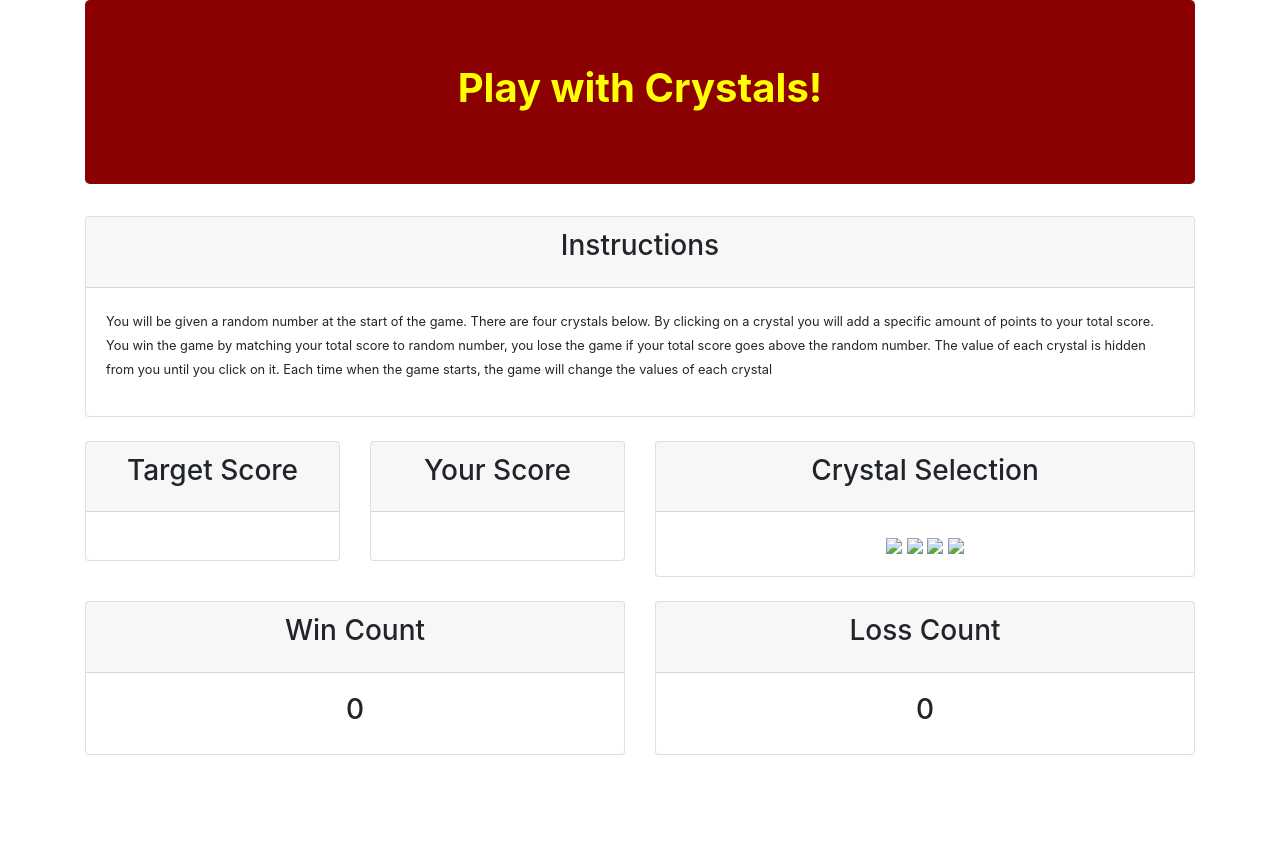
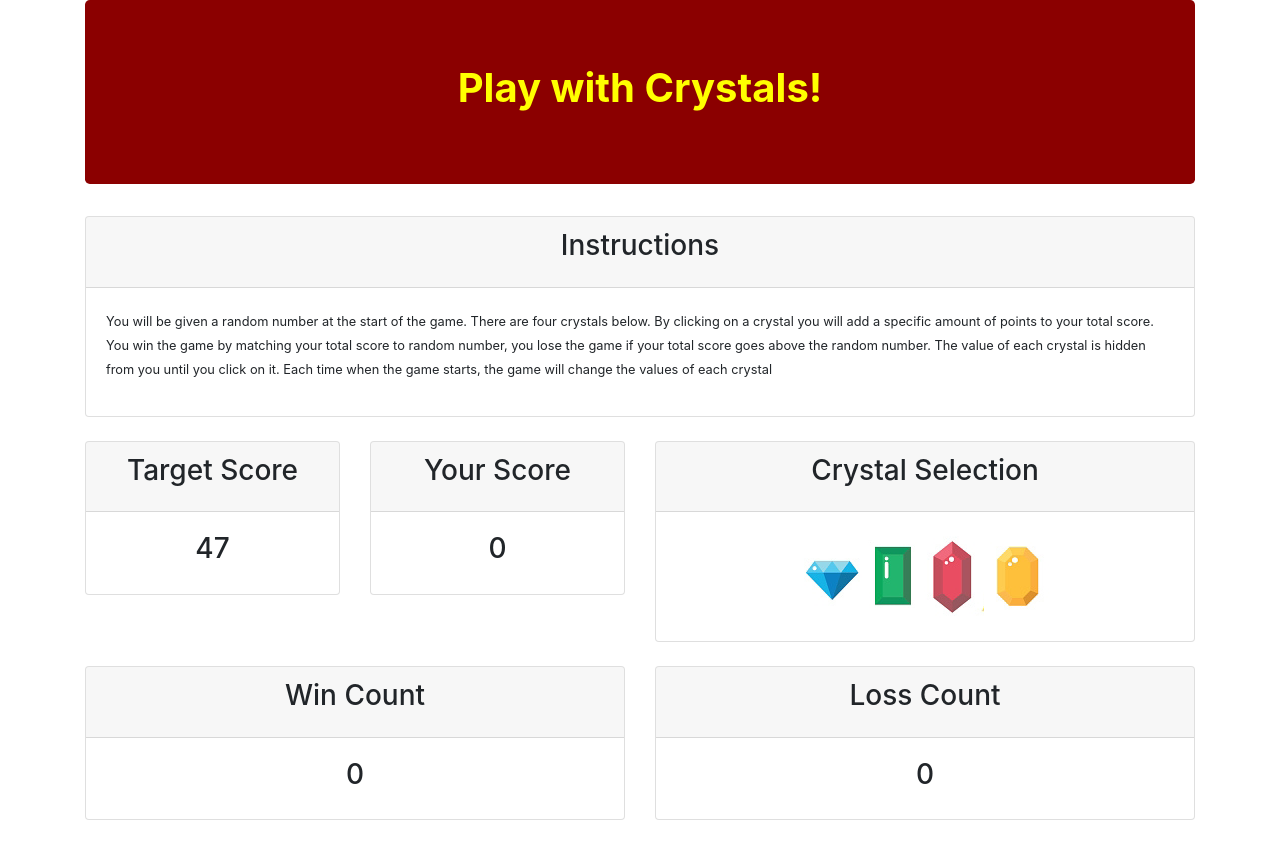
Before and after one commit to delphine18/Crystals-game, a plain HTML site: page index.html in a window 1280 px wide. Before the commit the page ends 800 px from the top, so only its background shows below. Drawn offline with nearby package versions, Linux system fonts and the light colour scheme.

Commit message:
added files

```diff
--- a/index.html
+++ b/index.html
@@ -83,10 +83,10 @@
             <h3 class="card-title text-center">Crystal Selection</h3>
           </div>
           <div class="card-body text-center">
-            <img src="images/blue.png" id="blue">
-            <img src="images/green.png" id="green">
-            <img src="images/red.png" id="red">
-            <img src="images/yellow.png" id="yellow">
+            <img src="assets/images/blue.png" id="blue">
+            <img src="assets/images/green.png" id="green">
+            <img src="assets/images/red.png" id="red">
+            <img src="assets/images/yellow.png" id="yellow">
           </div>
         </div>
 
@@ -130,7 +130,7 @@
   <script src="https://cdnjs.cloudflare.com/ajax/libs/jquery/3.2.1/jquery.min.js"></script>
 
   <!-- Main Game Logic  -->
-  <script src="logic.js"></script>
+  <script src="assets/logic.js"></script>
 </body>
 
 </html>
```
Also changed, not shown: 1 other file.
